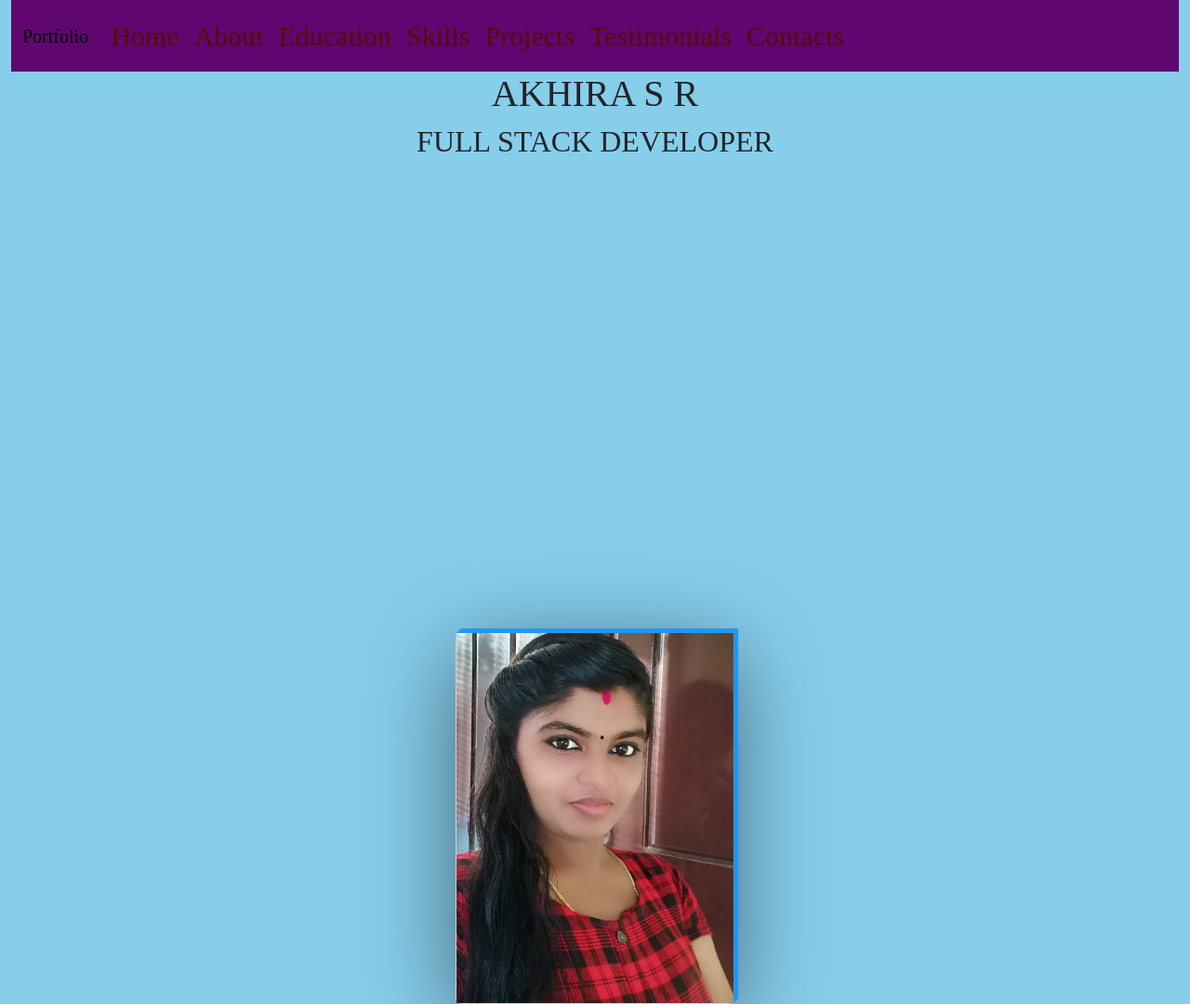
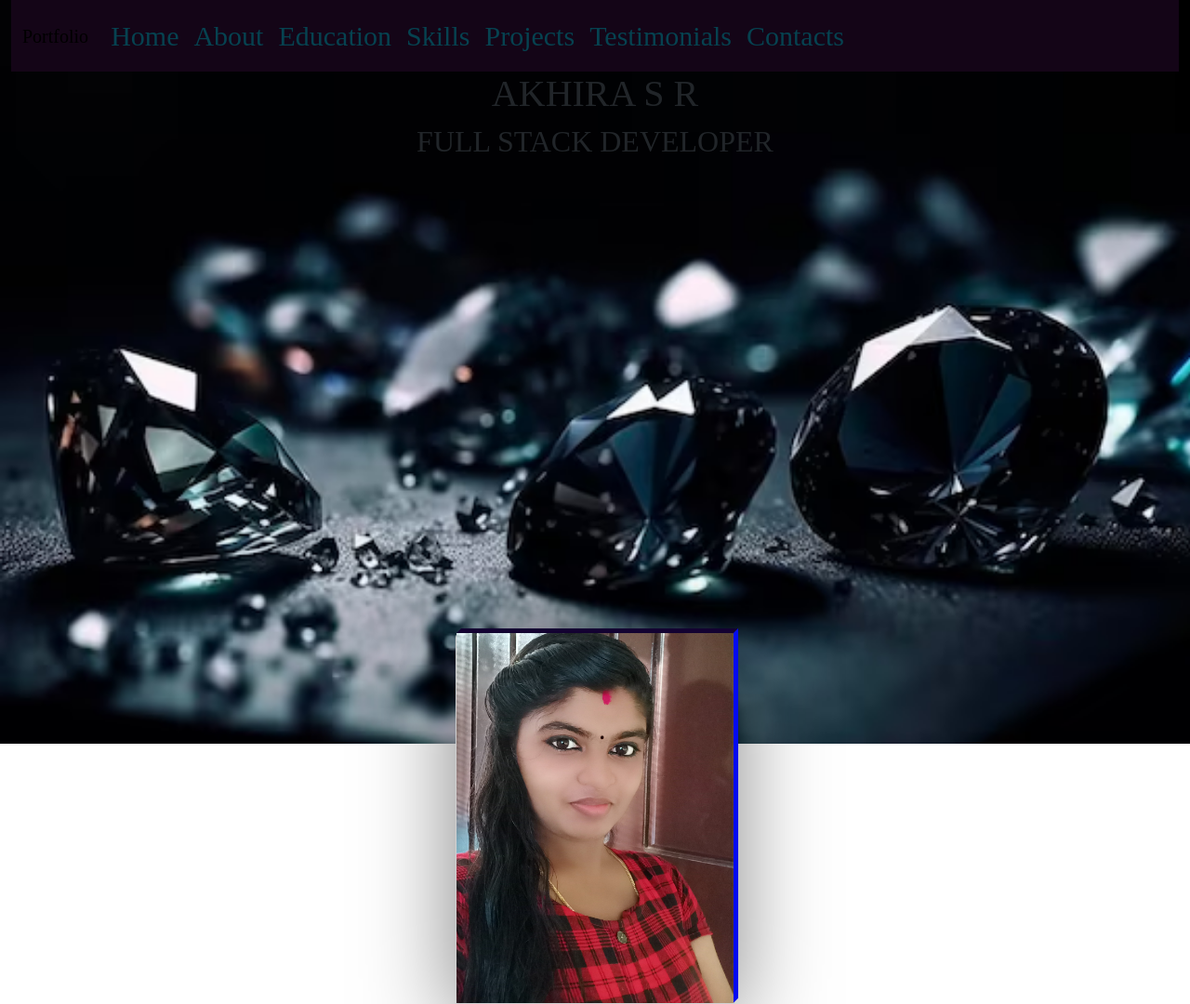
Before and after one commit to akhiramalu/portfolio-, a React (Create React App) app: page /home in a window 1280 px wide. Shown: the whole page at 93% size. Built offline with nearby package versions, Linux system fonts and the light colour scheme.

Commit message:
changed background

```diff
--- a/src/components/Education.jsx
+++ b/src/components/Education.jsx
@@ -37,7 +37,7 @@ const Education = () => {
     <img src={degree}  class="hi"/>
     <div class="card-img-overlay">
       <h1 class="h3"> BACHELOR'S DEGREE </h1>
-      <p>UNIVERSTY INSTITUTE OF TECHNOLOGY
+      <p class="p">UNIVERSTY INSTITUTE OF TECHNOLOGY
         PIRAPPANCODE
       </p>
     </div>
--- a/src/components/style.css
+++ b/src/components/style.css
@@ -1,11 +1,11 @@
 .nav-item a{
     text-decoration: none;
-    color: rgb(84, 14, 5);
+    color: rgb(6, 66, 80);
 
 
 }
 .navbar{
-    background-color: rgb(96, 6, 112);
+    background-color: rgb(20, 5, 23);
     /* height: 100px; */
     display: flex;
     justify-content: center;
@@ -27,10 +27,13 @@
 /* <..../////home....///> */
 
 body{
-    margin:0;
-    padding:0;
-    background:skyblue;
+    /* margin:0; */
+    /* padding:0; */
+    background-image: url("../components/IMAGE/black.avif");
+    background-repeat: no-repeat;
+    background-size: cover;
     font-family:cursive;
+    padding-top: 1000px;
   }
   .card{
     width:300px;
@@ -40,7 +43,7 @@ body{
      left:50%;
 
     transform:translate(-50%,-50%)perspective(2000px);
-    background:#fff;
+    /* background:#fff; */
     transform-style:preserve-3d;
     box-shadow:inset 300px 0 50px rgba(0,0,0,.5),0 20px 100px rgba(0,0,0,.5);
     transition:1s;
@@ -57,7 +60,7 @@ body{
     left:0;
     width:100%;
     height:5px;
-    background:#2196F3;
+    background:rgb(19, 1, 49);
     transform-origin:bottom;
     transform:skewX(-45deg)
   }
@@ -68,7 +71,7 @@ body{
     right:-5px;
     width:5px;
     height:100%;
-    background:#2196F3;
+    background:rgb(3, 11, 240);
     transform-origin:left;
     transform:skewY(-45deg);
   }
@@ -100,7 +103,7 @@ body{
   /* <.....////about....//> */
   .about h3{
      padding-top: 200px;
-    color:rgb(70, 3, 96);
+    color:rgb(2, 67, 50);
     display: flex;
     justify-content: center;
     font-size:50px ;
@@ -116,11 +119,12 @@ body{
 
   }
   .about span{
-    color:rgb(50, 2, 145);
+    color:rgb(106, 199, 29);
     font-size: 15px;
   }
   .block p{
     font-size: 25px;
+    color:whitesmoke;
   }
   /* <....////skills..///> */
   .vr{
@@ -139,7 +143,7 @@ body{
    padding-left:20px;
   }
   .lang ul{
-    color:rgb(94, 6, 88);
+    color:whitesmoke;
   }
   .img{
    padding-top: 40px;
@@ -290,7 +294,7 @@ div.fg{
   text-align: center;
 
   text-shadow: #16043e;
-  color:rgb(1, 6, 84);
+  color:black;
   font-weight: bold;
   font-size: 25px;
   margin-bottom: 30px;
@@ -299,16 +303,19 @@ div.fg{
   text-align: center;
 
   text-shadow: #16043e;
-  color:rgb(1, 6, 84);
+  color:rgb(151, 5, 58);
   font-weight: bold;
   font-size: 25px;
   margin-bottom: 30px;
 }
+.p{
+  color:#fa2a05;
+}
 .h4{
   text-align: center;
 
-  text-shadow: #16043e;
-  color:rgb(1, 6, 84);
+  text-shadow: #3e0410;
+  color:rgb(87, 42, 3);
   font-weight: bold;
   font-size: 25px;
   margin-bottom: 30px;
```
